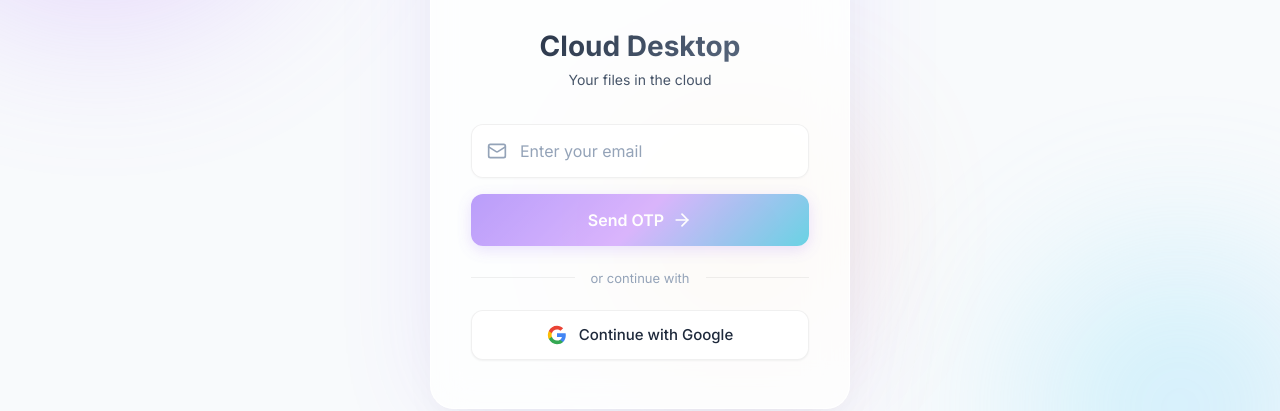
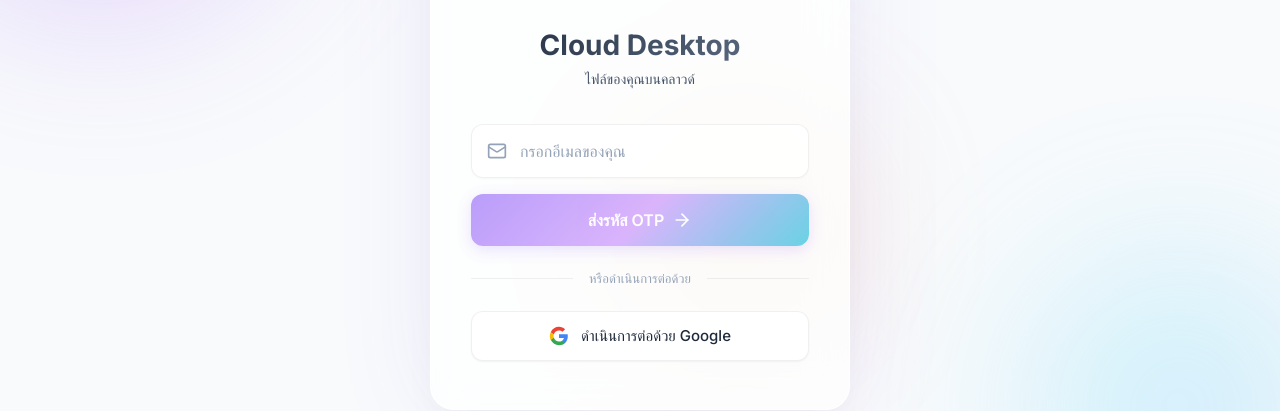
Before and after one commit to chxlor1-8atb/Cloud-Desktop-web, a Next.js app: page / in a window 1280 px wide. Shown: the part 264-675 px from the top of the page. Built offline with nearby package versions, Linux system fonts and the light colour scheme.

Commit message:
อัปเดต

```diff
--- a/src/app/globals.css
+++ b/src/app/globals.css
@@ -61,6 +61,28 @@
   --transition-fast: 150ms ease;
   --transition-normal: 250ms ease;
   --transition-slow: 400ms ease;
+
+  /* Responsive Spacing */
+  --spacing-xs: 4px;
+  --spacing-sm: 8px;
+  --spacing-md: 16px;
+  --spacing-lg: 24px;
+  --spacing-xl: 32px;
+  --spacing-2xl: 48px;
+
+  /* Touch-friendly sizes */
+  --touch-target-min: 44px;
+  --sidebar-width: 280px;
+  --sidebar-width-collapsed: 0px;
+
+  /* Typography scale */
+  --font-xs: 0.75rem;
+  --font-sm: 0.875rem;
+  --font-base: 1rem;
+  --font-lg: 1.125rem;
+  --font-xl: 1.25rem;
+  --font-2xl: 1.5rem;
+  --font-3xl: 1.875rem;
 }
 
 html,
@@ -249,3 +271,266 @@ textarea::placeholder {
     radial-gradient(circle at 90% 90%, rgba(6, 182, 212, 0.08) 0%, transparent 50%),
     radial-gradient(circle at 50% 50%, rgba(167, 139, 250, 0.05) 0%, transparent 50%);
 }
+
+/* ========================================
+   RESPONSIVE DESIGN SYSTEM
+   ======================================== */
+
+/* Mobile Menu Toggle Button */
+.mobileMenuToggle {
+  display: none;
+  position: fixed;
+  top: var(--spacing-md);
+  left: var(--spacing-md);
+  z-index: 150;
+  width: var(--touch-target-min);
+  height: var(--touch-target-min);
+  background: var(--bg-card);
+  border: 1px solid var(--border-color);
+  border-radius: var(--radius-md);
+  cursor: pointer;
+  align-items: center;
+  justify-content: center;
+  box-shadow: var(--shadow-md);
+  transition: all var(--transition-fast);
+}
+
+.mobileMenuToggle:hover {
+  background: var(--bg-card-hover);
+  border-color: var(--primary-light);
+}
+
+.mobileMenuToggle:active {
+  transform: scale(0.95);
+}
+
+/* Mobile Overlay */
+.mobileOverlay {
+  display: none;
+  position: fixed;
+  inset: 0;
+  background: rgba(0, 0, 0, 0.5);
+  backdrop-filter: blur(4px);
+  z-index: 90;
+  opacity: 0;
+  transition: opacity var(--transition-normal);
+}
+
+.mobileOverlay.active {
+  opacity: 1;
+}
+
+/* Touch-friendly button enhancements */
+@media (hover: none) and (pointer: coarse) {
+
+  button,
+  a,
+  [role="button"] {
+    min-height: var(--touch-target-min);
+    min-width: var(--touch-target-min);
+  }
+}
+
+/* Responsive Container */
+.responsiveContainer {
+  width: 100%;
+  max-width: 100%;
+  padding: var(--spacing-md);
+}
+
+/* ========================================
+   TABLET BREAKPOINT (768px - 1024px)
+   ======================================== */
+@media (max-width: 1024px) {
+  :root {
+    --sidebar-width: 240px;
+    --spacing-lg: 20px;
+    --spacing-xl: 28px;
+  }
+}
+
+/* ========================================
+   MOBILE BREAKPOINT (< 768px)
+   ======================================== */
+@media (max-width: 768px) {
+  :root {
+    --sidebar-width: 280px;
+    --font-3xl: 1.5rem;
+    --font-2xl: 1.25rem;
+    --font-xl: 1.125rem;
+    --spacing-lg: 16px;
+    --spacing-xl: 24px;
+  }
+
+  .mobileMenuToggle {
+    display: flex;
+  }
+
+  .mobileOverlay {
+    display: block;
+  }
+
+  /* Improve touch scrolling */
+  body {
+    -webkit-overflow-scrolling: touch;
+  }
+}
+
+/* ========================================
+   SMALL MOBILE (< 480px)
+   ======================================== */
+@media (max-width: 480px) {
+  :root {
+    --font-3xl: 1.375rem;
+    --font-2xl: 1.125rem;
+    --font-xl: 1rem;
+    --spacing-md: 12px;
+    --spacing-lg: 16px;
+    --radius-xl: 20px;
+    --radius-lg: 14px;
+  }
+}
+
+/* ========================================
+   EXTRA SMALL MOBILE (< 360px)
+   ======================================== */
+@media (max-width: 360px) {
+  :root {
+    --spacing-md: 10px;
+    --spacing-lg: 14px;
+    --font-base: 0.9375rem;
+  }
+}
+
+/* ========================================
+   LANDSCAPE MOBILE
+   ======================================== */
+@media (max-height: 500px) and (orientation: landscape) {
+  :root {
+    --spacing-lg: 12px;
+    --spacing-xl: 16px;
+  }
+}
+
+/* ========================================
+   LARGE SCREENS (> 1280px)
+   ======================================== */
+@media (min-width: 1280px) {
+  :root {
+    --sidebar-width: 300px;
+  }
+}
+
+/* ========================================
+   ACCESSIBILITY ENHANCEMENTS
+   ======================================== */
+
+/* Reduce motion for users who prefer it */
+@media (prefers-reduced-motion: reduce) {
+
+  *,
+  *::before,
+  *::after {
+    animation-duration: 0.01ms !important;
+    animation-iteration-count: 1 !important;
+    transition-duration: 0.01ms !important;
+    scroll-behavior: auto !important;
+  }
+}
+
+/* Focus visible styles */
+:focus-visible {
+  outline: 2px solid var(--primary);
+  outline-offset: 2px;
+}
+
+/* High contrast mode support */
+@media (prefers-contrast: high) {
+  :root {
+    --border-color: rgba(0, 0, 0, 0.2);
+    --shadow-sm: 0 1px 3px rgba(0, 0, 0, 0.2);
+  }
+}
+
+/* ========================================
+   INTERACTIVE MICRO-ANIMATIONS
+   ======================================== */
+
+/* Ripple effect for buttons */
+@keyframes ripple {
+  to {
+    transform: scale(4);
+    opacity: 0;
+  }
+}
+
+/* Bounce animation */
+@keyframes bounce {
+
+  0%,
+  100% {
+    transform: translateY(0);
+  }
+
+  50% {
+    transform: translateY(-10px);
+  }
+}
+
+/* Shake animation for errors */
+@keyframes shake {
+
+  0%,
+  100% {
+    transform: translateX(0);
+  }
+
+  10%,
+  30%,
+  50%,
+  70%,
+  90% {
+    transform: translateX(-5px);
+  }
+
+  20%,
+  40%,
+  60%,
+  80% {
+    transform: translateX(5px);
+  }
+}
+
+/* Scale up on hover */
+@keyframes scaleUp {
+  from {
+    transform: scale(1);
+  }
+
+  to {
+    transform: scale(1.02);
+  }
+}
+
+/* Utility classes for animations */
+.animate-bounce {
+  animation: bounce 1s ease infinite;
+}
+
+.animate-shake {
+  animation: shake 0.5s ease;
+}
+
+/* Interactive hover states */
+.interactive {
+  transition: transform var(--transition-fast), box-shadow var(--transition-fast);
+}
+
+.interactive:hover {
+  transform: translateY(-2px);
+  box-shadow: var(--shadow-md);
+}
+
+.interactive:active {
+  transform: translateY(0);
+}
--- a/src/app/layout.tsx
+++ b/src/app/layout.tsx
@@ -4,8 +4,8 @@ import './globals.css'
 
 export const metadata: Metadata = {
     title: 'Cloud Desktop - ไฟล์ของคุณบนคลาวด์',
-    description: 'โซลูชันการจัดเก็บข้อมูลบนคลาวด์ที่ทันสมัยพร้อมการเชื่อมต่อ Google Drive อัปโหลด จัดการ และแชร์ไฟล์ของคุณอย่างปลอดภัย',
-    keywords: ['cloud storage', 'file management', 'google drive', 'cloud desktop', 'จัดเก็บไฟล์', 'คลาวด์'],
+    description: 'ระบบจัดเก็บไฟล์บนคลาวด์ที่ทันสมัย เชื่อมต่อกับ Google Drive อัปโหลด จัดการ และแชร์ไฟล์ของคุณอย่างปลอดภัย',
+    keywords: ['คลาวด์', 'จัดการไฟล์', 'google drive', 'cloud desktop'],
     authors: [{ name: 'Cloud Desktop Team' }],
     openGraph: {
         title: 'Cloud Desktop',
@@ -20,7 +20,7 @@ export default function RootLayout({
     children: React.ReactNode
 }) {
     return (
-        <html lang="en">
+        <html lang="th">
             <body className="bg-pattern">
                 <AuthProvider>
                     {children}
--- a/src/app/page.tsx
+++ b/src/app/page.tsx
@@ -31,12 +31,12 @@ export default function LoginPage() {
             const data = await res.json()
 
             if (!res.ok) {
-                throw new Error(data.error || 'Failed to send OTP')
+                throw new Error(data.error || 'ส่งรหัส OTP ไม่สำเร็จ')
             }
 
             setStep('otp')
         } catch (err) {
-            setError(err instanceof Error ? err.message : 'Something went wrong')
+            setError(err instanceof Error ? err.message : 'เกิดข้อผิดพลาด')
         } finally {
             setLoading(false)
         }
@@ -55,12 +55,12 @@ export default function LoginPage() {
             })
 
             if (result?.error) {
-                throw new Error('Invalid OTP code')
+                throw new Error('รหัส OTP ไม่ถูกต้อง')
             }
 
             router.push('/dashboard')
         } catch (err) {
-            setError(err instanceof Error ? err.message : 'Something went wrong')
+            setError(err instanceof Error ? err.message : 'เกิดข้อผิดพลาด')
         } finally {
             setLoading(false)
         }
@@ -94,7 +94,7 @@ export default function LoginPage() {
                         />
                     </div>
                     <h1 className={styles.logoText}>Cloud Desktop</h1>
-                    <p className={styles.logoSubtext}>Your files in the cloud</p>
+                    <p className={styles.logoSubtext}>ไฟล์ของคุณบนคลาวด์</p>
                 </div>
 
                 {/* Error Message */}
@@ -111,7 +111,7 @@ export default function LoginPage() {
                             <Mail className={styles.inputIcon} size={20} />
                             <input
                                 type="email"
-                                placeholder="Enter your email"
+                                placeholder="กรอกอีเมลของคุณ"
                                 value={email}
                                 onChange={(e) => setEmail(e.target.value)}
                                 className={styles.input}
@@ -129,7 +129,7 @@ export default function LoginPage() {
                                 <Loader2 className={styles.spinner} size={20} />
                             ) : (
                                 <>
-                                    Send OTP
+                                    ส่งรหัส OTP
                                     <ArrowRight size={20} />
                                 </>
                             )}
@@ -141,14 +141,14 @@ export default function LoginPage() {
                 {step === 'otp' && (
                     <form onSubmit={handleVerifyOTP} className={styles.form}>
                         <p className={styles.otpInfo}>
-                            We sent a code to <strong>{email}</strong>
+                            เราได้ส่งรหัสไปยัง <strong>{email}</strong>
                         </p>
 
                         <div className={styles.inputGroup}>
                             <Lock className={styles.inputIcon} size={20} />
                             <input
                                 type="text"
-                                placeholder="Enter 6-digit OTP"
+                                placeholder="กรอกรหัส OTP 6 หลัก"
                                 value={otp}
                                 onChange={(e) => setOtp(e.target.value.replace(/\D/g, '').slice(0, 6))}
                                 className={styles.input}
@@ -167,7 +167,7 @@ export default function LoginPage() {
                                 <Loader2 className={styles.spinner} size={20} />
                             ) : (
                                 <>
-                                    Verify & Login
+                                    ยืนยันและเข้าสู่ระบบ
                                     <ArrowRight size={20} />
                                 </>
                             )}
@@ -182,14 +182,14 @@ export default function LoginPage() {
                                 setError('')
                             }}
                         >
-                            ← Back to email
+                            ← กลับไปหน้าอีเมล
                         </button>
                     </form>
                 )}
 
                 {/* Divider */}
                 <div className={styles.divider}>
-                    <span>or continue with</span>
+                    <span>หรือดำเนินการต่อด้วย</span>
                 </div>
 
                 {/* Google Sign In */}
@@ -215,7 +215,7 @@ export default function LoginPage() {
                             d="M12 5.38c1.62 0 3.06.56 4.21 1.64l3.15-3.15C17.45 2.09 14.97 1 12 1 7.7 1 3.99 3.47 2.18 7.07l3.66 2.84c.87-2.6 3.3-4.53 6.16-4.53z"
                         />
                     </svg>
-                    Continue with Google
+                    ดำเนินการต่อด้วย Google
                 </button>
             </div>
         </div>
```
Also changed, not shown: src/app/dashboard/components/FileUploader.tsx (+6 -6 lines), src/app/dashboard/page.tsx (+6 -6 lines), src/app/login/page.tsx (+4 -4 lines).
